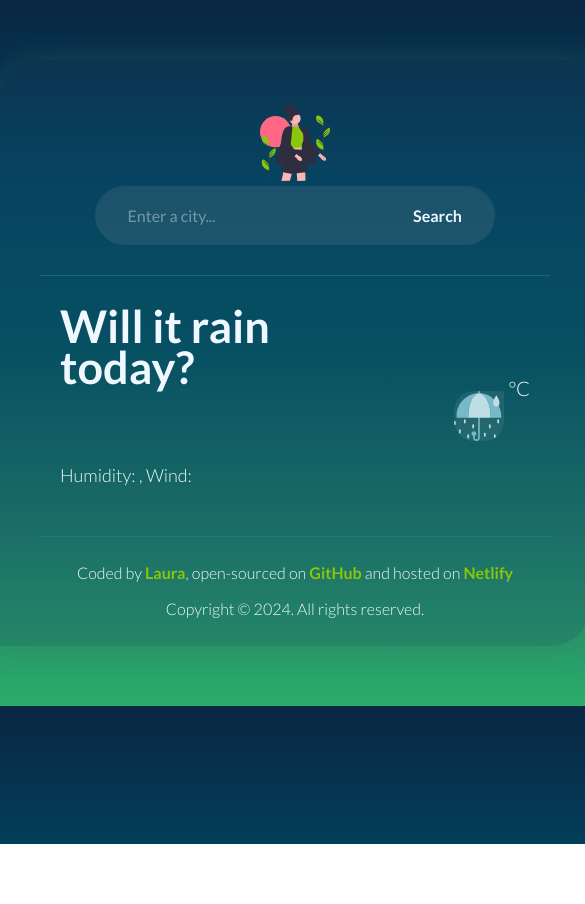
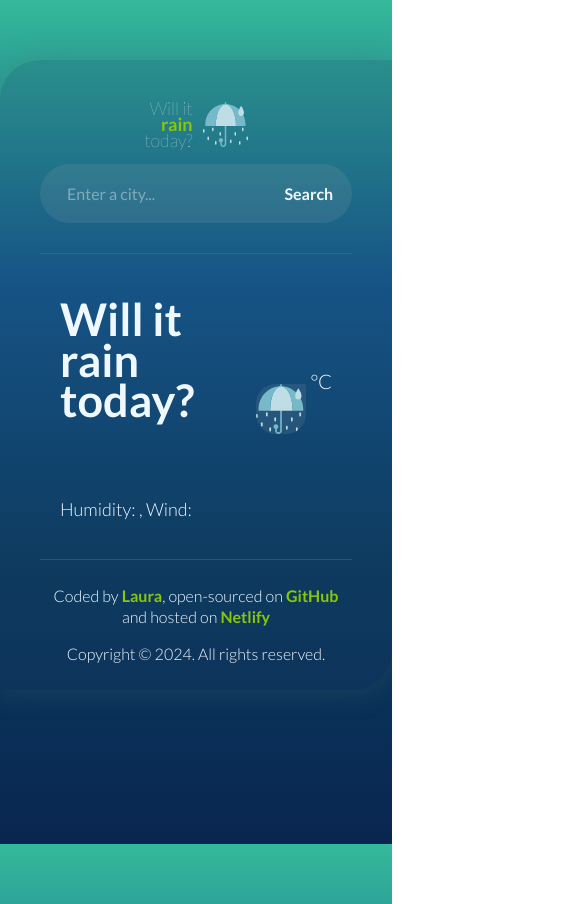
Before and after one commit to Laouns/SheCodesProject-weather-app, a plain HTML site: page index.html in a window 390 px wide. Shown: the whole page, 585 px wide, since content can reach past the window. Before the commit the page ends 844 px from the top, so only its background shows below. Drawn offline with nearby package versions, Linux system fonts and the light colour scheme; no server answers.

Commit message:
added basic responsive design

```diff
--- a/index.html
+++ b/index.html
@@ -17,7 +17,18 @@
   <body>
     <div class="container">
       <header>
-        <img src="woman.svg" alt="logo" />
+        <div class="logo">
+          <h3>
+            Will it
+            <br />
+            <span class="highlight">rain</span>
+            <br />
+            today?
+          </h3>
+          <div>
+            <img src="rain-forecast-svgrepo-com.svg" alt="logo" />
+          </div>
+        </div>
 
         <form action="#" id="search-city" autocomplete="off">
           <input type="text" placeholder="Enter a city..." id="input" />
--- a/style.css
+++ b/style.css
@@ -1,5 +1,9 @@
+html {
+   height: 100%;
+}
+
 body {
-   background-image: linear-gradient(to bottom, #092743, #004561, #005564, #1a7c6a, #2cac6a);
+   background-image: linear-gradient(to top, #092651, #0a3b60, #145a90, #34b99a);
    color: aliceblue;
    font-family: "Lato", sans-serif;
    font-weight: 300;
@@ -7,32 +11,48 @@ body {
    text-align: left;
    margin: 0;
    font-size: 18px;
-   height: auto;
+   height: 100%;
    line-height: 1.3;
+   background-repeat: no-repeat;
+   background-attachment: fixed;
+}
+
+.logo {
+   display: flex;
+   justify-content: center;
+   margin-bottom: 15px;
+}
+
+.logo h3 {
+   font-weight: 100;
+   font-size: 18px;
+   line-height: 0.9;
+   text-align: right;
+   margin: 0;
+   margin-right: 10px;
+}
+
+header img {
+   width: 45px;
+   display: block;
+   margin: 2px auto;
 }
 
 header form {
-   width: 400px;
+   max-width: 400px;
+   width: auto;
    margin: 0 auto;
    padding: 10px 0;
    background-color: rgba(189, 189, 189, 0.119);
    border-radius: 30px;
    display: flex;
-
-}
-
-header img {
-   width: 70px;
-   padding: 5px;
-   display: block;
-   margin: 0 auto;
 }
 
 main {
    display: flex;
    justify-content: space-between;
    border-top: #2792766f 1px solid;
-   margin: 30px 0;
+   margin: 30px 0 20px 0;
    padding: 0 20px;
 }
 
@@ -65,7 +85,7 @@ main h1 .unit {
 footer {
    font-size: 16px;
    border-top: #2792766f 1px solid;
-   margin: 30px 0;
+   margin: 10px 0;
    padding: 10px 0;
    text-align: center;
 }
@@ -110,8 +130,9 @@ footer a {
 }
 
 .container {
-   background-color: rgba(32, 61, 93, 0.228);
-   width: 510px;
+   background-color: rgba(32, 62, 93, 0.202);
+   max-width: 510px;
+   width: 80%;
    margin: 60px auto;
    border-radius: 40px 0;
    padding: 40px 40px 0 40px;
@@ -120,6 +141,9 @@ footer a {
 
 .location {
    width: 60%;
+   margin-top: 15px;
+   margin-right: 10px;
+   box-sizing: border-box;
 }
 
 #description {
@@ -132,6 +156,6 @@ footer a {
 }
 
 .weather {
-   padding-top: 60px;
-
+   margin: 50px 0 0 0;
+   padding: 25px 0 0 0;
 }
```
